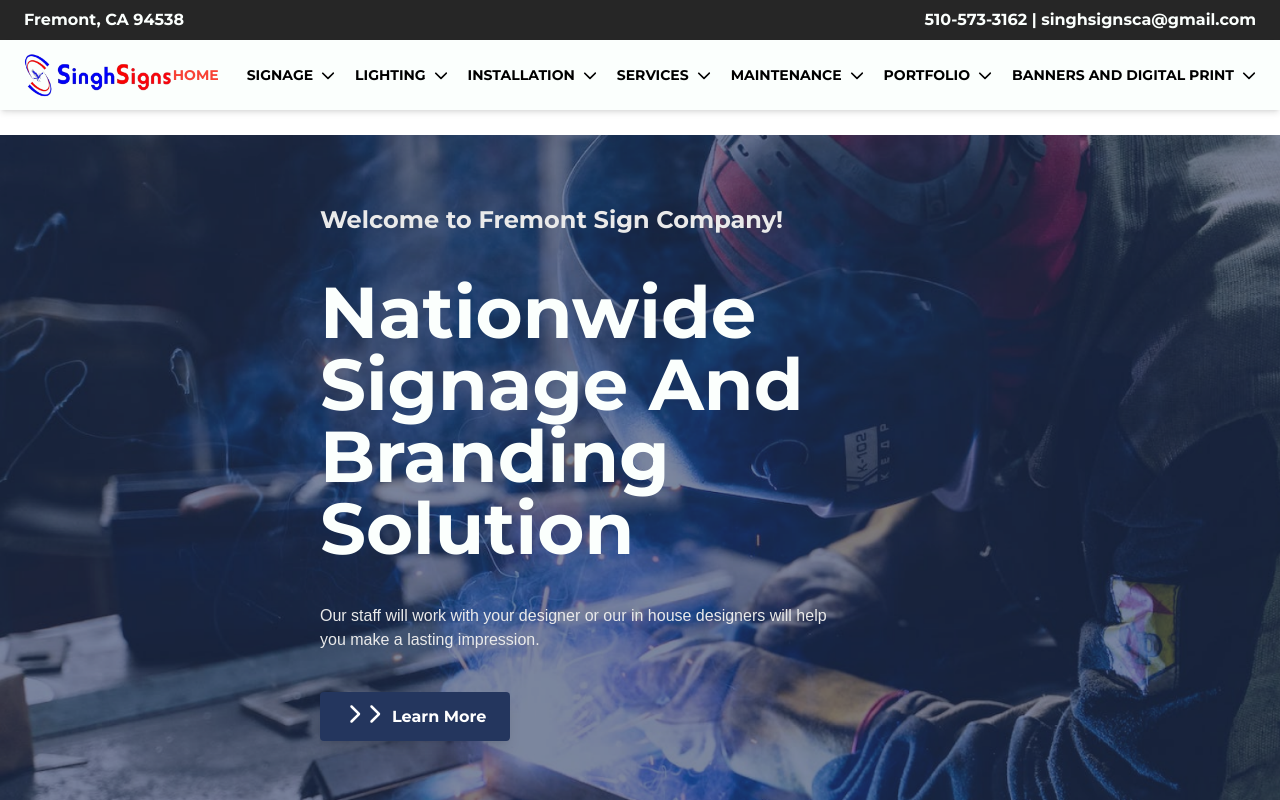
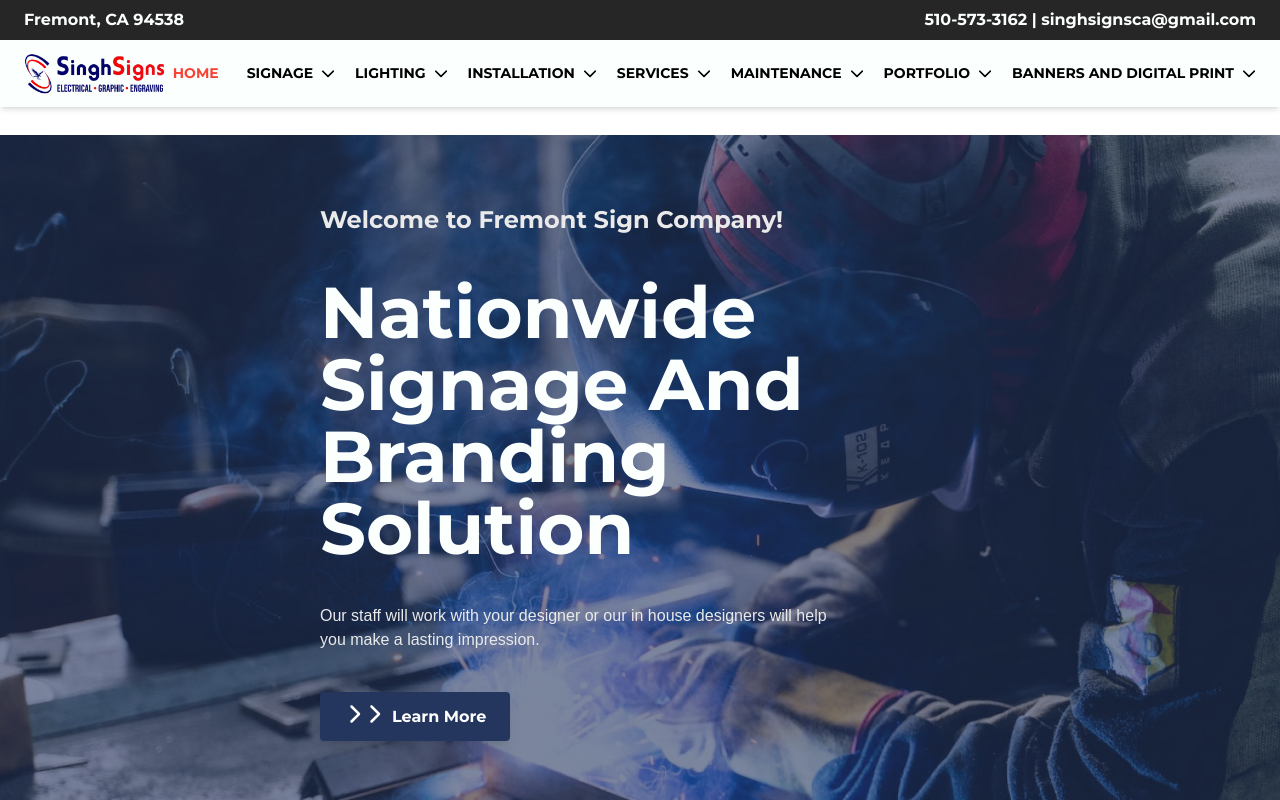
Before and after one commit to zkript-apps/singh-signs, a Next.js app: page / in a window 1280 px wide. Shown: the top 800 px of the page. Built offline with nearby package versions, Linux system fonts and the light colour scheme.

Commit message:
changed the logo in navbar

```diff
--- a/components/MainNavigation/index.tsx
+++ b/components/MainNavigation/index.tsx
@@ -51,7 +51,7 @@ const MainNavigation = () => {
             <Link href="/" className="flex">
               <Image
                 className="my-1"
-                src="/img/singhsignsLogo.png"
+                src="/img/singhsignsLogoHeader.png"
                 width="255"
                 height="78"
                 alt="Main Logo"
```
Also changed, not shown: public/img/singhsignsLogoHeader.png (added).
